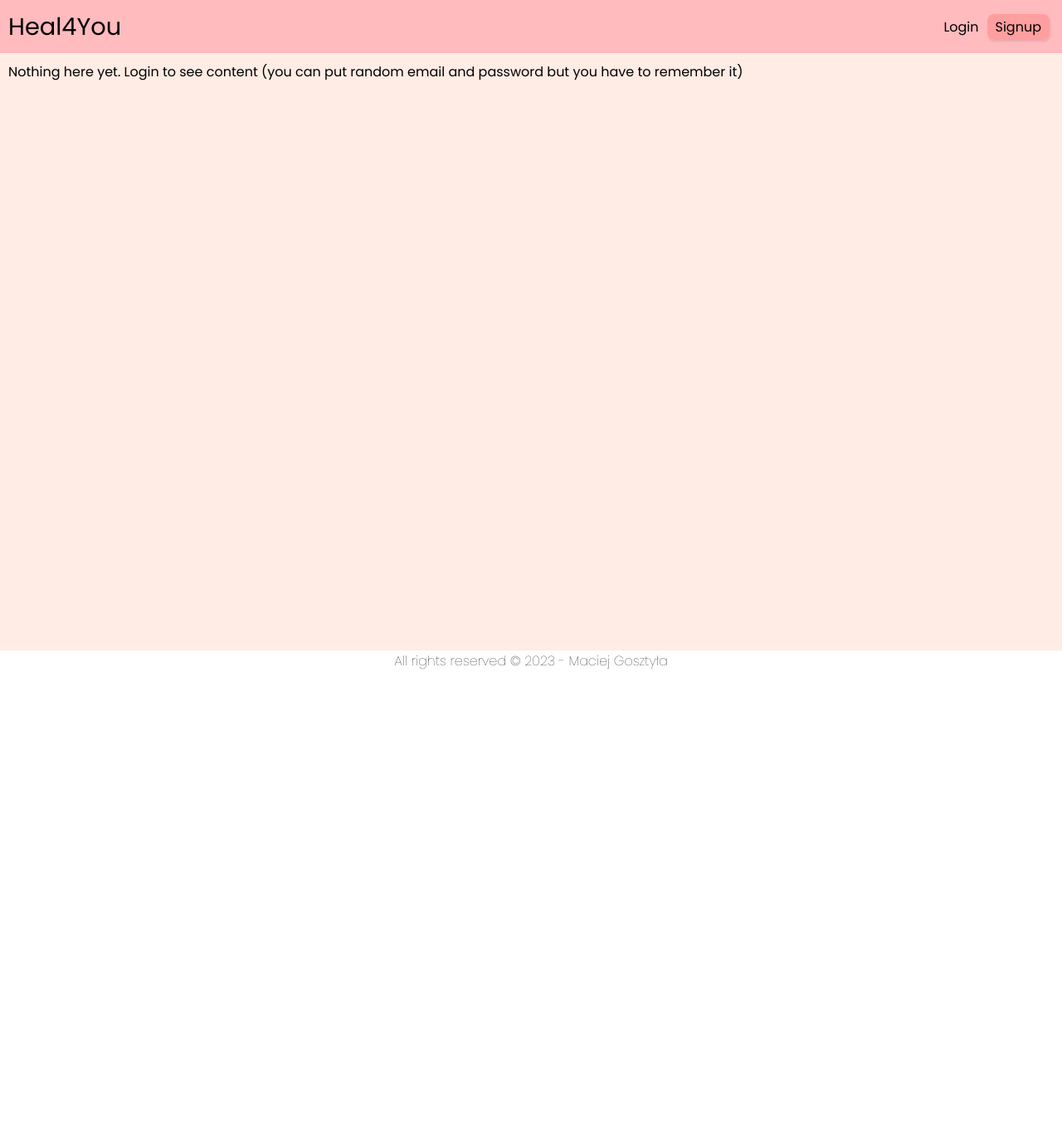
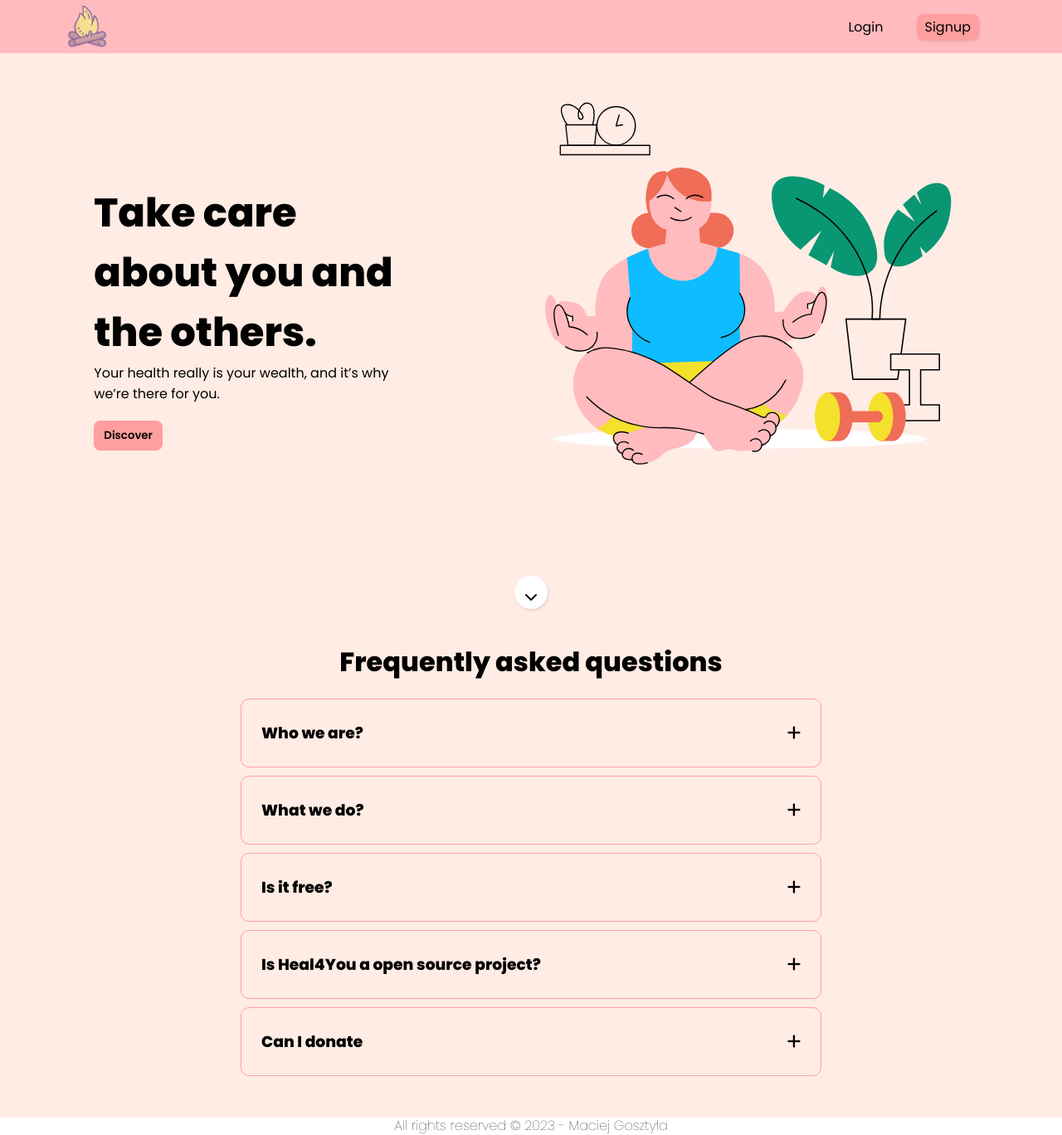
Before and after one commit to maciek617/Heal4you, a Vue app: page / in a window 1280 px wide. Shown: the whole page at 83% size. Before the commit the page ends 809 px from the top, so only its background shows below. Built offline with nearby package versions, Linux system fonts and the light colour scheme; no server answers.

Commit message:
Faq working system, css changes

```diff
--- a/src/App.vue
+++ b/src/App.vue
@@ -22,7 +22,7 @@ export default {
 
 <style>
 .content {
-  min-height: 90vh;
+  min-height: 92vh;
   padding: 10px;
   background-color: var(--primary);
 }
--- a/src/assets/main.css
+++ b/src/assets/main.css
@@ -59,3 +59,22 @@ textarea {
   color: var(--warning);
   text-align: center;
 }
+
+/*Animations*/
+@keyframes bounce {
+  0%{
+    transform: translateY(0);
+  }
+  50% {
+    transform: translateY(6px);
+  }
+  60% {
+      transform: translateY(0px);
+    }
+  80% {
+    transform: translateY(4px);
+  }
+  100% {
+    transform: translateY(0);
+  }
+}
--- /dev/null
+++ b/src/components/FaqView.vue
@@ -0,0 +1,117 @@
+<template>
+  <div class="faq_wrapper">
+    <h1>Frequently asked questions</h1>
+
+    <div class="faq_field_wrapper">
+      <div class="faq_field" v-for="(faq, i) in faqBase" :key="i">
+        <div class="open_faq">
+          <h3 @click="closeAllFaq(faq)">
+            {{ faq.q }}
+            <i class="fa-solid fa-plus" :class="faq.open ? 'rotate' : ''"></i>
+          </h3>
+          <p class="invisible" :class="faq.open ? 'visible' : ''">
+            {{ faq.a }}
+          </p>
+        </div>
+      </div>
+    </div>
+  </div>
+</template>
+
+<script>
+import { ref } from "@vue/reactivity";
+
+export default {
+  name: "FaqView",
+  setup() {
+    const faqBase = ref([
+      {
+        q: "Who we are?",
+        a: "We are a passionate about programming and healthy life style. Use our resources to change your life.",
+        open: false,
+      },
+      {
+        q: "What we do?",
+        a: "We provide a healthy resources for everyone. Starting with diet and ending at exercises that you can make in home.",
+        open: false,
+      },
+      {
+        q: "Is it free?",
+        a: "Yes all it's free. Additionally you can create resources to help others.",
+        open: false,
+      },
+      {
+        q: "Is Heal4You a open source project?",
+        a: "Yes, it is a open source project. You can check github repo anytime you want to.",
+        open: false,
+      },
+      {
+        q: "Can I donate",
+        a: "We haven't provide donations yet. So stay tuned maybe in future we would enable it.",
+        open: false,
+      },
+    ]);
+
+    const closeAllFaq = (item) => {
+      if (!item.open) {
+        faqBase.value.forEach((e) => (e.open = false));
+      }
+      item.open = !item.open;
+    };
+
+    return { faqBase, closeAllFaq };
+  },
+};
+</script>
+
+<style scoped>
+.faq_wrapper {
+  text-align: center;
+  max-width: 700px;
+  margin: 40px auto;
+}
+
+.faq_field {
+  border: 1px solid var(--btn);
+  border-radius: 10px;
+  margin: 10px 0;
+}
+
+.faq_field_wrapper {
+  margin-top: 20px;
+}
+
+.invisible {
+  visibility: hidden;
+  opacity: 0;
+  height: 0;
+  transition: opacity 0.3s, height 0.3s, padding 0.3s, visibility 0.1s;
+}
+
+.visible {
+  visibility: visible;
+  height: 110px;
+  opacity: 1;
+  padding: 10px 20px;
+}
+
+h3 {
+  display: flex;
+  align-items: center;
+  justify-content: space-between;
+  padding: 18px 24px;
+  margin: 8px 0;
+}
+
+.open_faq {
+  cursor: pointer;
+}
+
+.rotate {
+  transform: rotate(45deg);
+}
+
+.fa-plus {
+  transition: transform 0.3s;
+}
+</style>
--- a/src/components/FooterView.vue
+++ b/src/components/FooterView.vue
@@ -11,7 +11,7 @@ export default {
 <style scoped>
 p {
   font-weight: 300;
-  height: 20px;
   text-align: center;
+  line-height: 20px;
 }
 </style>
--- a/src/components/ModalView.vue
+++ b/src/components/ModalView.vue
@@ -3,6 +3,7 @@
     <div class="modal">
       <h2 class="modal_h2">Add new diet</h2>
       <div class="input_wrapper">
+        <!--  TODO: input validation output errors      -->
         <input type="text" placeholder="Title..." v-model="title" />
         <textarea
           placeholder="Description..."
--- a/src/components/NavView.vue
+++ b/src/components/NavView.vue
@@ -1,6 +1,10 @@
 <template>
   <div class="container">
-    <router-link :to="{ name: backToHome }"><h1>Heal4You</h1></router-link>
+    <router-link :to="{ name: backToHome }">
+      <div class="logo">
+        <img :src="require('../assets/logo.png')" alt="" />
+      </div>
+    </router-link>
     <nav>
       <div v-if="!user">
         <router-link to="/login">Login</router-link>
@@ -78,4 +82,22 @@ nav a.router-link-active {
   border-radius: 8px;
   box-shadow: 1px 2px 3px rgba(0, 0, 0, 0.1);
 }
+.logo {
+  cursor: pointer;
+  display: flex;
+  align-items: center;
+}
+
+.logo img {
+  width: 50px;
+}
+
+@media screen and (min-width: 1024px) {
+  .container {
+    padding: 10px 80px;
+  }
+  nav a {
+    margin: 5px 20px;
+  }
+}
 </style>
--- a/src/views/HomeView.vue
+++ b/src/views/HomeView.vue
@@ -1,13 +1,111 @@
 <template>
   <div class="home">
-    Nothing here yet. Login to see content (you can put random email and
-    password but you have to remember it)
+    <div class="hero_text">
+      <div class="hero_text_description">
+        <h1>Take care about you and the others.</h1>
+        <p>
+          Your health really is your wealth, and it’s why we’re there for you.
+        </p>
+        <button class="discover">Discover</button>
+      </div>
+      <div class="hero_img">
+        <img :src="require('../assets/health_10.svg')" alt="woman meditating" />
+      </div>
+    </div>
   </div>
+  <div class="bounce_btn">
+    <span @click="scrollToMain">
+      <i class="fa-solid fa-chevron-down"></i>
+    </span>
+  </div>
+  <FaqView ref="main_content" />
 </template>
 
 <script>
+import FaqView from "@/components/FaqView";
+import { ref } from "@vue/reactivity";
+
 export default {
   name: "HomeView",
-  components: {},
+  components: { FaqView },
+  setup() {
+    const main_content = ref(null);
+    const scrollToMain = () => {
+      main_content.value.$el.scrollIntoView({ behavior: "smooth" });
+    };
+
+    return { scrollToMain, main_content };
+  },
 };
 </script>
+
+<style>
+.home {
+  min-height: 80vh;
+}
+.hero_text {
+  display: flex;
+  align-items: center;
+  justify-content: space-evenly;
+  flex-wrap: wrap;
+  text-align: center;
+  font-size: clamp(1rem, 2.2vw, 1.5rem);
+}
+
+.hero_text_description {
+  max-width: 400px;
+  position: relative;
+}
+.hero_text_description p {
+  max-width: 500px;
+  font-size: clamp(1rem, 1.2vw, 1.2rem);
+}
+.hero_img {
+  width: 100%;
+  max-width: 550px;
+}
+
+.bounce_btn {
+  position: relative;
+}
+.bounce_btn span {
+  z-index: 999;
+  display: block;
+  background-color: white;
+  width: 40px;
+  height: 40px;
+  margin: -20px auto 0;
+  border-radius: 50%;
+  box-shadow: 1px 2px 3px rgba(0, 0, 0, 0.1);
+  text-align: center;
+  line-height: 40px;
+  cursor: pointer;
+}
+
+.bounce_btn span i {
+  animation: bounce 2s infinite;
+}
+.discover {
+  margin-top: 20px;
+}
+
+@media screen and (min-width: 970px) {
+  .hero_text_description {
+    text-align: left;
+  }
+  .discover {
+    position: absolute;
+    left: 0;
+    top: 100%;
+  }
+}
+
+@media screen and (min-width: 1600px) {
+  .hero_img {
+    max-width: 750px;
+  }
+  .hero_text_description {
+    max-width: 800px;
+  }
+}
+</style>
--- a/src/views/auth/LoginView.vue
+++ b/src/views/auth/LoginView.vue
@@ -1,8 +1,14 @@
 <template>
+  <div class="log_wrapper">
     <h1>Login Page</h1>
     <form @submit.prevent="handleSubmit">
       <input type="email" placeholder="E-mail" required v-model="email" />
-    <input type="password" placeholder="Password" required v-model="password" />
+      <input
+        type="password"
+        placeholder="Password"
+        required
+        v-model="password"
+      />
       <div class="error" v-if="error">
         <p>{{ error }}</p>
       </div>
@@ -11,17 +17,19 @@
     </form>
     <div class="account_info">
       <p class="_info">
-      Do you have an account already?
+        You dont have an account yet?
         <router-link :to="{ name: 'signup' }" class="login_btn"
-        >Signup!</router-link
-      >
+          >Signup!
+        </router-link>
       </p>
+    </div>
   </div>
 </template>
 <script>
 import { ref } from "@vue/reactivity";
 import useLogin from "../../composables/useLogin";
 import { useRouter } from "vue-router";
+
 export default {
   setup() {
     const { error, isPending, login } = useLogin();
@@ -47,6 +55,7 @@ form {
   margin-top: 20px;
   text-align: center;
 }
+
 .login_btn {
   color: var(--blue);
 }
--- a/src/views/auth/SignupView.vue
+++ b/src/views/auth/SignupView.vue
@@ -1,4 +1,5 @@
 <template>
+  <div class="log_wrapper">
     <h1>Signup Page</h1>
     <form @submit.prevent="handleSubmit">
       <input
@@ -8,7 +9,12 @@
         v-model="displayName"
       />
       <input type="email" placeholder="E-mail" required v-model="email" />
-    <input type="password" placeholder="Password" required v-model="password" />
+      <input
+        type="password"
+        placeholder="Password"
+        required
+        v-model="password"
+      />
       <div class="error" v-if="error">
         <p>{{ error }}</p>
       </div>
@@ -17,17 +23,19 @@
     </form>
     <div class="account_info">
       <p class="_info">
-      Do you have an account already?
+        Already have an account?
         <router-link :to="{ name: 'login' }" class="login_btn"
-        >Login!</router-link
-      >
+          >Login!
+        </router-link>
       </p>
+    </div>
   </div>
 </template>
 <script>
 import { ref } from "@vue/reactivity";
 import { useRouter } from "vue-router";
 import useSignup from "../../composables/useSignup";
+
 export default {
   setup() {
     const { signup, error, isPending } = useSignup();
@@ -46,6 +54,13 @@ export default {
 };
 </script>
 <style>
+.log_wrapper {
+  flex-direction: column;
+  display: flex;
+  align-items: center;
+  justify-content: center;
+  height: 90vh;
+}
 form {
   margin-top: 20px;
 }
```
Also changed, not shown: src/assets/logo.png (added). Lines whose indentation alone changed are shown as unchanged.
